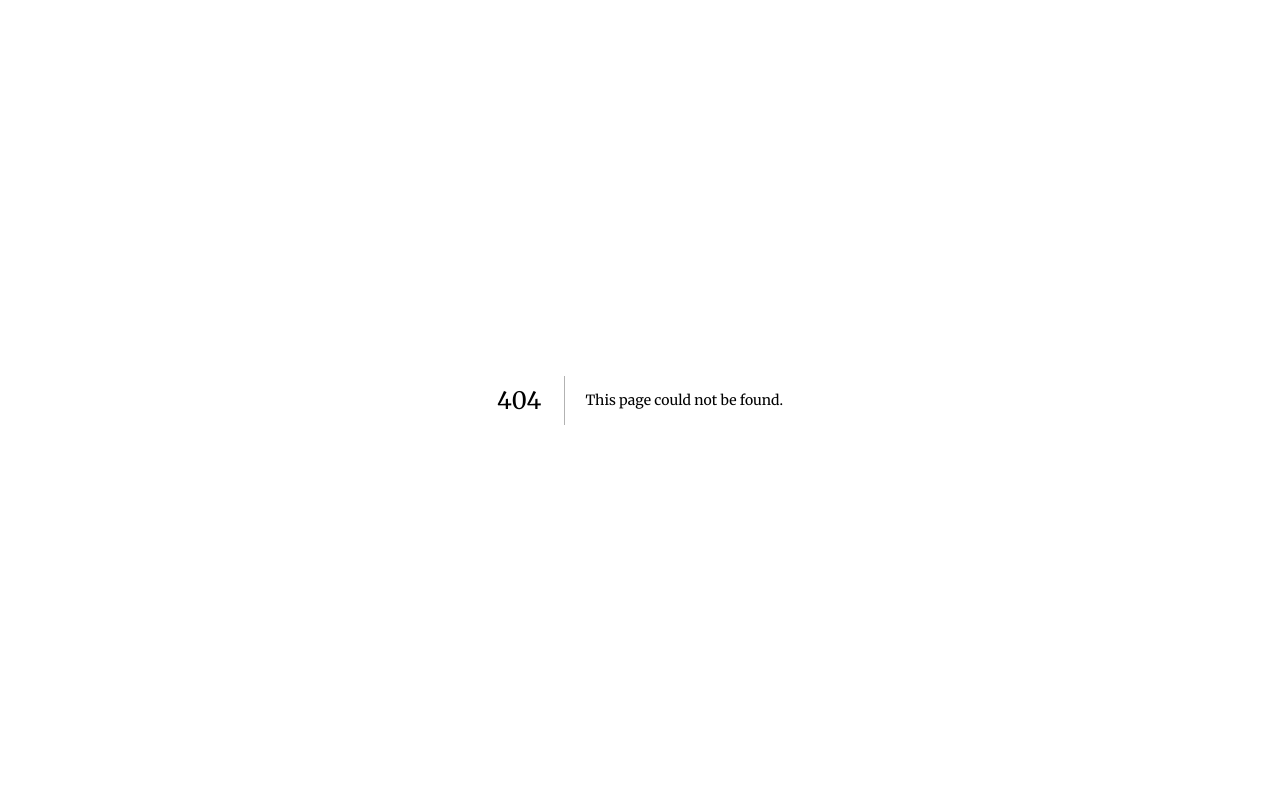
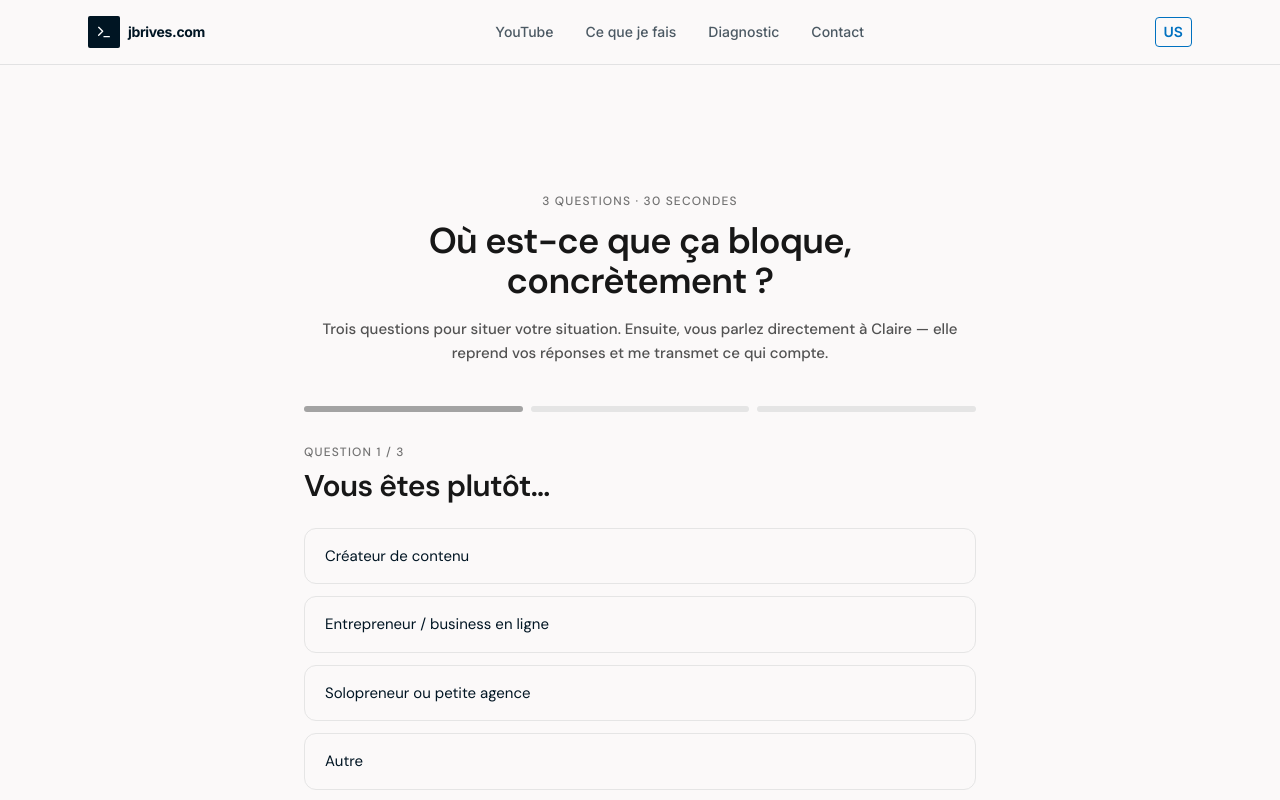
Before and after one commit to jbrivesfr/jbrivescom, a Next.js app: page /diagnostic in a window 1280 px wide. Before the commit this address had no page. Shown: the top 800 px of the page. Built offline with nearby package versions, Linux system fonts and the light colour scheme.

Commit message:
feat: diagnostic 3 questions -> WhatsApp Claire
- nouvelle page /diagnostic : 3 questions de qualification, puis click-to-chat
  WhatsApp vers Claire (message pré-rempli avec les réponses)
- CTA hero + lien navbar pointent vers /diagnostic
- Claire annoncée comme assistante IA (transparence)

```diff
--- /dev/null
+++ b/src/app/diagnostic/page.tsx
@@ -0,0 +1,36 @@
+import type { Metadata } from 'next'
+import Navbar from '@/components/Navbar'
+import Footer from '@/components/Footer'
+import Diagnostic from '@/components/Diagnostic'
+
+export const metadata: Metadata = {
+  title: 'Diagnostic en 3 questions',
+  description:
+    "Trois questions pour situer où vous en êtes, puis vous parlez directement à Claire, l'assistante de JB Rives, sur WhatsApp.",
+  alternates: { canonical: 'https://jbrives.com/diagnostic' },
+  robots: { index: true, follow: true },
+}
+
+export default function DiagnosticPage() {
+  return (
+    <>
+      <Navbar locale="fr" minimal />
+      <main className="tim-home">
+        <section className="mx-auto max-w-5xl px-6 pb-16 pt-24 sm:pt-32">
+          <div className="mx-auto mb-10 max-w-2xl text-center">
+            <p className="mb-3 text-xs uppercase tracking-widest text-neutral-500">3 questions · 30 secondes</p>
+            <h1 className="mb-4 text-3xl font-semibold leading-tight text-neutral-900 sm:text-4xl">
+              Où est-ce que ça bloque, concrètement&nbsp;?
+            </h1>
+            <p className="text-[15px] leading-relaxed text-neutral-600">
+              Trois questions pour situer votre situation. Ensuite, vous parlez directement à Claire —
+              elle reprend vos réponses et me transmet ce qui compte.
+            </p>
+          </div>
+          <Diagnostic />
+        </section>
+      </main>
+      <Footer locale="fr" />
+    </>
+  )
+}
--- /dev/null
+++ b/src/components/Diagnostic.tsx
@@ -0,0 +1,157 @@
+'use client'
+
+import { useMemo, useState } from 'react'
+
+// Numéro WhatsApp public de Claire (agent de JB, mini12).
+const CLAIRE_WA = '17096002777'
+
+type Step = { id: string; q: string; help?: string; options: { label: string; value: string }[] }
+
+const STEPS: Step[] = [
+  {
+    id: 'profil',
+    q: 'Vous êtes plutôt…',
+    options: [
+      { label: 'Créateur de contenu', value: 'créateur de contenu' },
+      { label: 'Entrepreneur / business en ligne', value: 'entrepreneur' },
+      { label: 'Solopreneur ou petite agence', value: 'solopreneur / agence' },
+      { label: 'Autre', value: 'autre profil' },
+    ],
+  },
+  {
+    id: 'frein',
+    q: "Aujourd'hui, qu'est-ce qui vous freine le plus ?",
+    options: [
+      { label: 'Trop de tâches manuelles qui me bouffent mes journées', value: 'trop de tâches manuelles' },
+      { label: 'Pas le temps de produire (contenu, offres, suivi)', value: 'pas le temps de produire' },
+      { label: 'Je perds le fil de mes idées et de mes projets', value: 'perte du fil des idées' },
+      { label: 'Je ne sais pas par quoi commencer', value: 'ne sait pas par où commencer' },
+    ],
+  },
+  {
+    id: 'objectif',
+    q: 'Dans les 90 prochains jours, votre objectif ?',
+    options: [
+      { label: 'Lancer quelque chose de nouveau', value: 'lancer' },
+      { label: 'Automatiser ce que je fais déjà', value: 'automatiser' },
+      { label: 'Passer à l’échelle (plus de clients, plus de contenu)', value: 'scaler' },
+      { label: 'Arrêter de m’éparpiller et finir ce que je commence', value: 'se recentrer' },
+    ],
+  },
+]
+
+export default function Diagnostic() {
+  const [answers, setAnswers] = useState<Record<string, string>>({})
+  const [step, setStep] = useState(0)
+
+  const done = Object.keys(answers).length === STEPS.length
+  const current = STEPS[step]
+
+  const waLink = useMemo(() => {
+    const lines = [
+      "Bonjour Claire 👋 Je viens du site jbrives.com.",
+      '',
+      ...STEPS.map((s) => `• ${s.q} → ${answers[s.id] || '—'}`),
+      '',
+      "J'aimerais en parler.",
+    ]
+    return `https://wa.me/${CLAIRE_WA}?text=${encodeURIComponent(lines.join('\n'))}`
+  }, [answers])
+
+  function choose(stepId: string, value: string) {
+    setAnswers((prev) => ({ ...prev, [stepId]: value }))
+    if (step < STEPS.length - 1) setStep(step + 1)
+  }
+
+  return (
+    <div className="mx-auto w-full max-w-2xl">
+      {/* progression */}
+      <div className="mb-8 flex items-center gap-2">
+        {STEPS.map((s, i) => (
+          <div
+            key={s.id}
+            className={`h-1.5 flex-1 rounded-full transition-colors ${
+              answers[s.id] ? 'bg-neutral-900' : i === step ? 'bg-neutral-400' : 'bg-neutral-200'
+            }`}
+          />
+        ))}
+      </div>
+
+      {!done ? (
+        <div>
+          <p className="mb-2 text-xs uppercase tracking-widest text-neutral-500">
+            Question {step + 1} / {STEPS.length}
+          </p>
+          <h2 className="mb-6 text-2xl font-semibold leading-snug text-neutral-900 sm:text-3xl">
+            {current.q}
+          </h2>
+          <div className="flex flex-col gap-3">
+            {current.options.map((o) => (
+              <button
+                key={o.value}
+                onClick={() => choose(current.id, o.value)}
+                className={`w-full rounded-xl border px-5 py-4 text-left text-[15px] transition hover:border-neutral-900 hover:bg-neutral-50 ${
+                  answers[current.id] === o.value
+                    ? 'border-neutral-900 bg-neutral-50 font-medium'
+                    : 'border-neutral-200'
+                }`}
+              >
+                {o.label}
+              </button>
+            ))}
+          </div>
+          {step > 0 && (
+            <button
+              onClick={() => setStep(step - 1)}
+              className="mt-6 text-sm text-neutral-500 underline underline-offset-4 hover:text-neutral-900"
+            >
+              Retour
+            </button>
+          )}
+        </div>
+      ) : (
+        <div>
+          <h2 className="mb-3 text-2xl font-semibold text-neutral-900 sm:text-3xl">
+            Merci, c’est clair.
+          </h2>
+          <p className="mb-6 text-[15px] leading-relaxed text-neutral-600">
+            Claire est mon assistante. Elle reprend vos réponses, répond aux questions pratiques et me
+            transmet ce qui mérite mon attention. Vous pouvez lui écrire directement sur WhatsApp,
+            votre message est déjà pré-rempli.
+          </p>
+
+          <div className="mb-6 rounded-xl border border-neutral-200 bg-neutral-50 p-4 text-sm">
+            {STEPS.map((s) => (
+              <div key={s.id} className="flex gap-2 py-1">
+                <span className="text-neutral-500">{s.q.replace(' ?', '')} :</span>
+                <span className="font-medium text-neutral-900">{answers[s.id]}</span>
+              </div>
+            ))}
+          </div>
+
+          <a
+            href={waLink}
+            target="_blank"
+            rel="noopener noreferrer"
+            className="inline-flex w-full items-center justify-center gap-2 rounded-xl bg-neutral-900 px-6 py-4 text-[15px] font-medium text-white transition hover:bg-neutral-800 sm:w-auto"
+          >
+            Parler à Claire sur WhatsApp
+          </a>
+          <p className="mt-4 text-xs text-neutral-500">
+            Claire est une assistante IA. Elle vous le dira elle-même — et si besoin, elle passe la main.
+          </p>
+
+          <button
+            onClick={() => {
+              setAnswers({})
+              setStep(0)
+            }}
+            className="mt-6 block text-sm text-neutral-500 underline underline-offset-4 hover:text-neutral-900"
+          >
+            Refaire le diagnostic
+          </button>
+        </div>
+      )}
+    </div>
+  )
+}
--- a/src/components/HeroBg.tsx
+++ b/src/components/HeroBg.tsx
@@ -51,7 +51,7 @@ export default function HeroBg({ locale }: HeroBgProps) {
             {t.intro}
           </p>
           <a
-            href="#contact"
+            href={`${locale === 'en' ? '/en' : ''}/diagnostic`}
             className="inline-block bg-[#0071C0] hover:bg-[#005c9c] text-white font-semibold px-8 py-4 rounded-lg transition"
           >
             {t.cta}
--- a/src/components/Navbar.tsx
+++ b/src/components/Navbar.tsx
@@ -39,6 +39,12 @@ export default function Navbar({ locale, minimal = false }: NavbarProps) {
               >
                 {locale === 'fr' ? 'Ce que je fais' : 'What I do'}
               </a>
+              <Link
+                href={`${prefix}/diagnostic`}
+                className="text-sm font-medium text-[#001523]/70 hover:text-[#001523] transition-colors"
+              >
+                Diagnostic
+              </Link>
               <a
                 href="#contact"
                 className="text-sm font-medium text-[#001523]/70 hover:text-[#001523] transition-colors"
```
